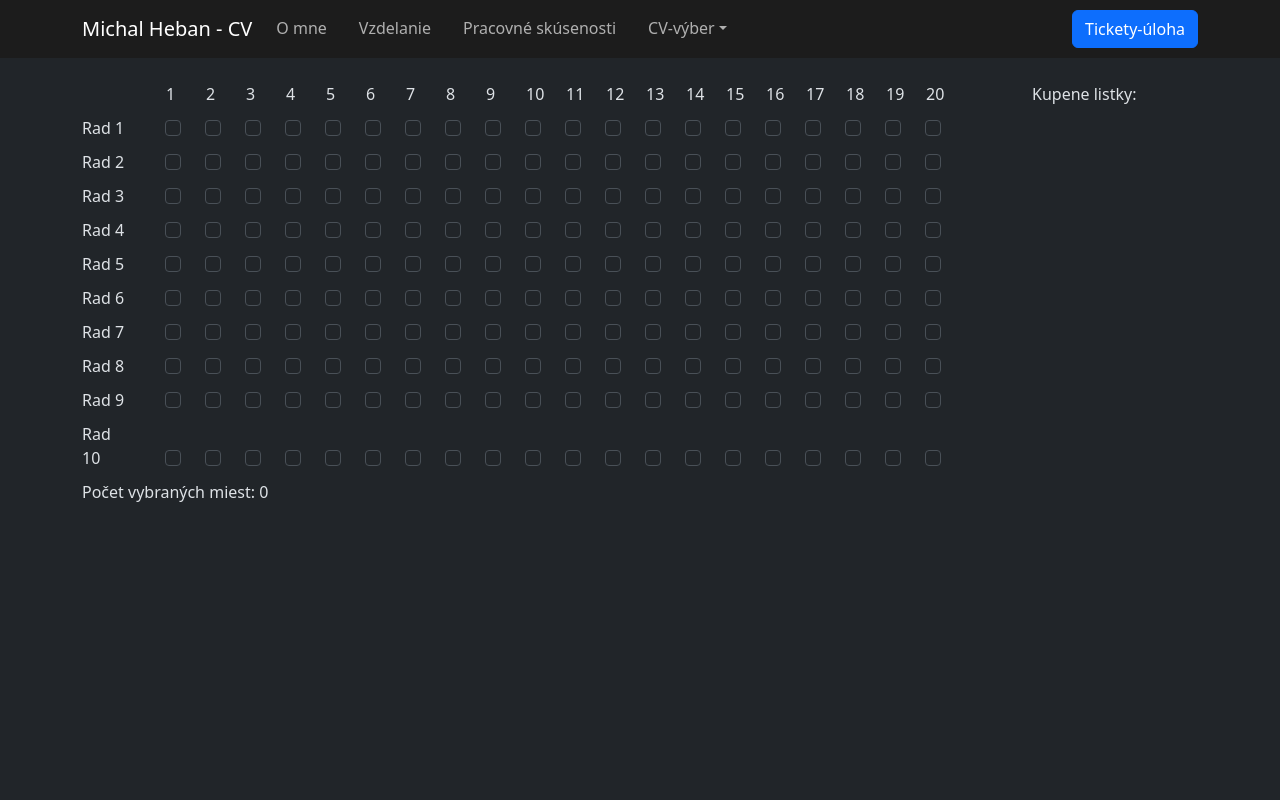
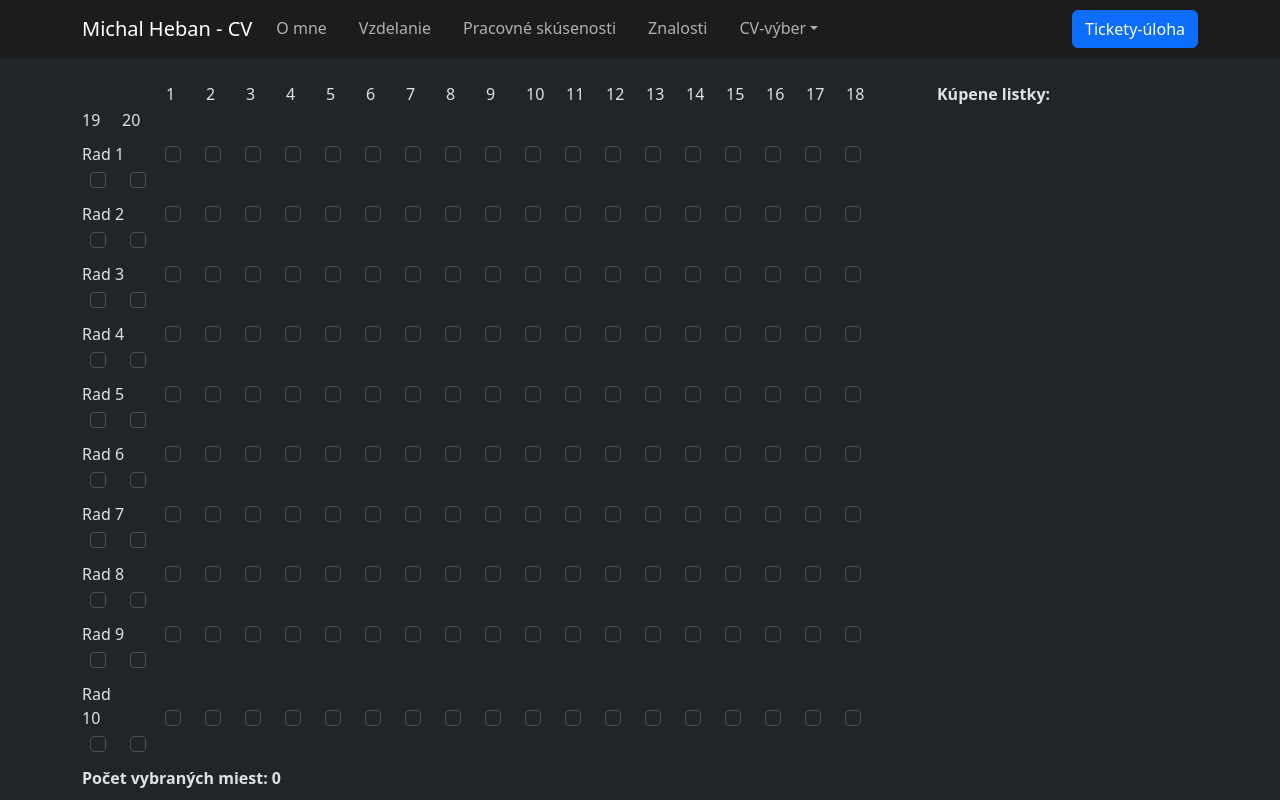
Before and after one commit to xheban/cv, a React (Create React App) app: page /#/cv/ticket in a window 1280 px wide. Built offline with nearby package versions, Linux system fonts and the light colour scheme.

Commit message:
seats-deletion
finalization of tasks:
* added deletion from bought
* added selected count

```diff
--- a/src/Components/Navigation/NavBar.jsx
+++ b/src/Components/Navigation/NavBar.jsx
@@ -31,6 +31,7 @@ const NavigationBar = () =>{
                         <NavLink href="#/cv" >O mne</NavLink>
                         <NavLink href="#/cv/vzdelanie" > Vzdelanie</NavLink>
                         <NavLink href="#/cv/skusenosti"> Pracovné skúsenosti</NavLink>
+                        <NavLink href="#/cv/znalosti"> Znalosti</NavLink>
                         <NavDropdown title="CV-výber" id="basic-nav-dropdown">
                             {createCvList()}
                         </NavDropdown>
--- a/src/Components/TicketSystem/TicketSystem.jsx
+++ b/src/Components/TicketSystem/TicketSystem.jsx
@@ -1,21 +1,42 @@
 import {Col, Container, Form, Row} from "react-bootstrap";
-import React from 'react'
+import React, {useState} from 'react'
+import './TicketSystem.scss'
+
 const TicketSystem = () => {
-    let seats = 0;
 
+    const [rowsMax, setRowsMax] = useState(10);
+    const [seatsMax, setSeatsMax] = useState(20);
+    const [listOfSelectedSeats, setListOfSelectedSeats] = useState([]);
+
+    const filterSelectedSeats = (row,seatNumber) =>{
+        setListOfSelectedSeats(
+            listOfSelectedSeats.filter(a =>
+                a.row !== row || a.seatNumber !== seatNumber
+            )
+        )
+    }
+
+    const handleChange = (e) =>{
+        const seat = e.target.id.split('-');
+        if(e.target.checked){
+            setListOfSelectedSeats([...listOfSelectedSeats, {row: seat[0], seatNumber: seat[1]}]);
+        }else{
+            filterSelectedSeats(seat[0], seat[1]);
+        }
+    };
 
     const prepareNumbering = (j) =>{
         let numbers = [];
         for (let l = 0; l <= j; l++) {
             if(l===0){
                 numbers.push(
-                    <div className="d-inline-block pe-4" style={{width: '84px'}} key={`inline-${0}-${0}`}></div>
+                    <div className="d-inline-block pe-4" style={{width: '84px'}} key={`${0}-${0}`}></div>
                 )
             }else {
                 numbers.push(
                     <div className="form-check form-check-inline form-check-reverse"
                          style={{width: '24px'}}
-                         key={`inline-${0}-${l}`}
+                         key={`${0}-${l}`}
                     >
                         {l}
                     </div>
@@ -25,23 +46,25 @@ const TicketSystem = () => {
         }
         return numbers;
     }
+
     const prepareSeatsInRow = (k,j) => {
         let seatsInRowList = [];
         for (let l = 0; l <= j; l++) {
             if(l===0){
                 seatsInRowList.push(
-                    <div className="d-inline-block pe-4" style={{width: '75px'}} key={`inline-${k}-${l}`}> Rad  {k} </div>
+                    <div className="d-inline-block pe-4" style={{width: '75px'}} key={`${k}-${l}`}> Rad  {k} </div>
                 )
             }else {
                 seatsInRowList.push(
                     <Form.Check
-                            key={`inline-${k}-${l}`}
+                            key={`${k}-${l}`}
                             inline
                             reverse
                             label=""
                             name="group1"
                             type="checkbox"
-                            id={`inline-${k}-${l}`}
+                            id={`${k}-${l}`}
+                            onChange={e => handleChange(e)}
                     />
                 )
             }
@@ -55,13 +78,13 @@ const TicketSystem = () => {
         for (let k = 0; k <= i; k++) {
             if (k === 0) {
                 seatsList.push(
-                    <div key={`inline-${k}`} className="mb-2">
+                    <div key={`${k}`} className="mb-2">
                         {prepareNumbering(j)}
                     </div>
                 )
             } else{
                 seatsList.push(
-                    <div key={`inline-${k}`} className="mb-2">
+                    <div key={`${k}`} className="mb-2">
                         {prepareSeatsInRow(k, j)}
                     </div>
                 )
@@ -70,22 +93,45 @@ const TicketSystem = () => {
         return seatsList;
     };
 
+    const handleDeleteSeat = (row,seatNumber) =>{
+        filterSelectedSeats(row,seatNumber);
+        document.getElementById(row+'-'+seatNumber).checked = false;
+    }
 
+    const prepareBoughtTickets = () =>{
+        let boughtTicketsList = [];
+        for(let i = 0; i < listOfSelectedSeats.length; i++){
+            let row = listOfSelectedSeats[i].row;
+            let seatNumber = listOfSelectedSeats[i].seatNumber;
+            boughtTicketsList.push(
+                <div key={`${row}-${seatNumber}`} className="mb-1">
+                    Rad: {row}, Sedadlo: {seatNumber}
+                    <div
+                        className="d-inline link ps-2"
+                        onClick={()=>handleDeleteSeat(row,seatNumber)}
+                    >
+                        ( Zrušiť )
+                    </div>
+                </div>
+            )
+        }
+        return boughtTicketsList;
+    }
 
     return (
         <Container>
             <Row className="pt-4">
-                <Col xs={10}>
+                <Col xs={9}>
                     <Form>
-                        {prepareRows(10,20)}
+                        {prepareRows(rowsMax,seatsMax)}
                     </Form>
+                    <div style={{fontWeight: 'bold'}}> Počet vybraných miest: {listOfSelectedSeats.length} </div>
                 </Col>
-                <Col xs={2}>
-                    Kupene listky:
+                <Col xs={3}>
+                    <div style={{fontWeight: 'bold'}}> Kúpene listky: </div>
+                    {prepareBoughtTickets()}
                 </Col>
-
             </Row>
-            Počet vybraných miest: {seats}
         </Container>
     );
 }
--- /dev/null
+++ b/src/Components/TicketSystem/TicketSystem.scss
@@ -0,0 +1,8 @@
+.link{
+    color: var(--bs-link-color);
+}
+
+.link:hover{
+    color: var(--bs-link-hover-color);
+    text-decoration: underline;
+}
```
